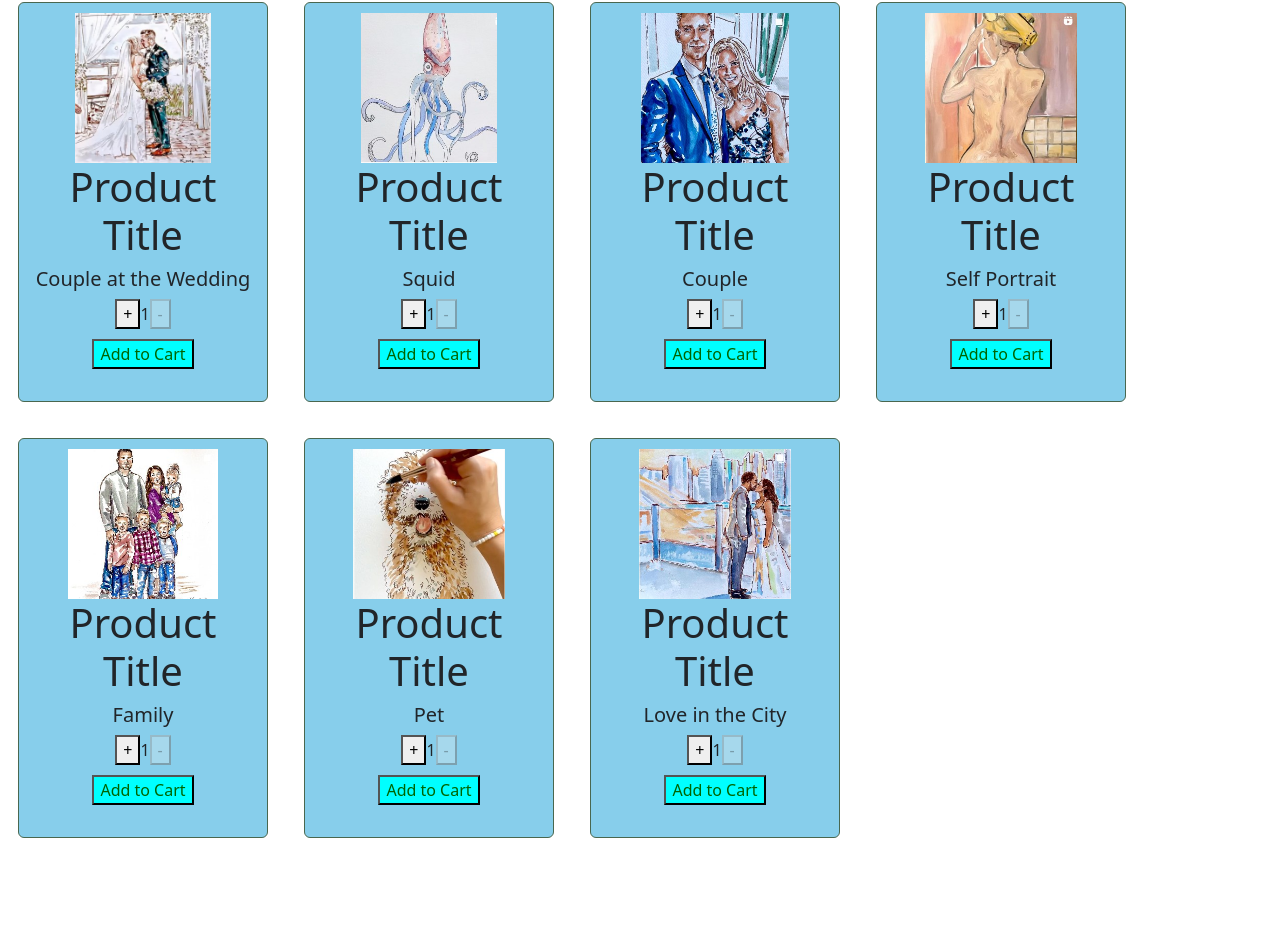
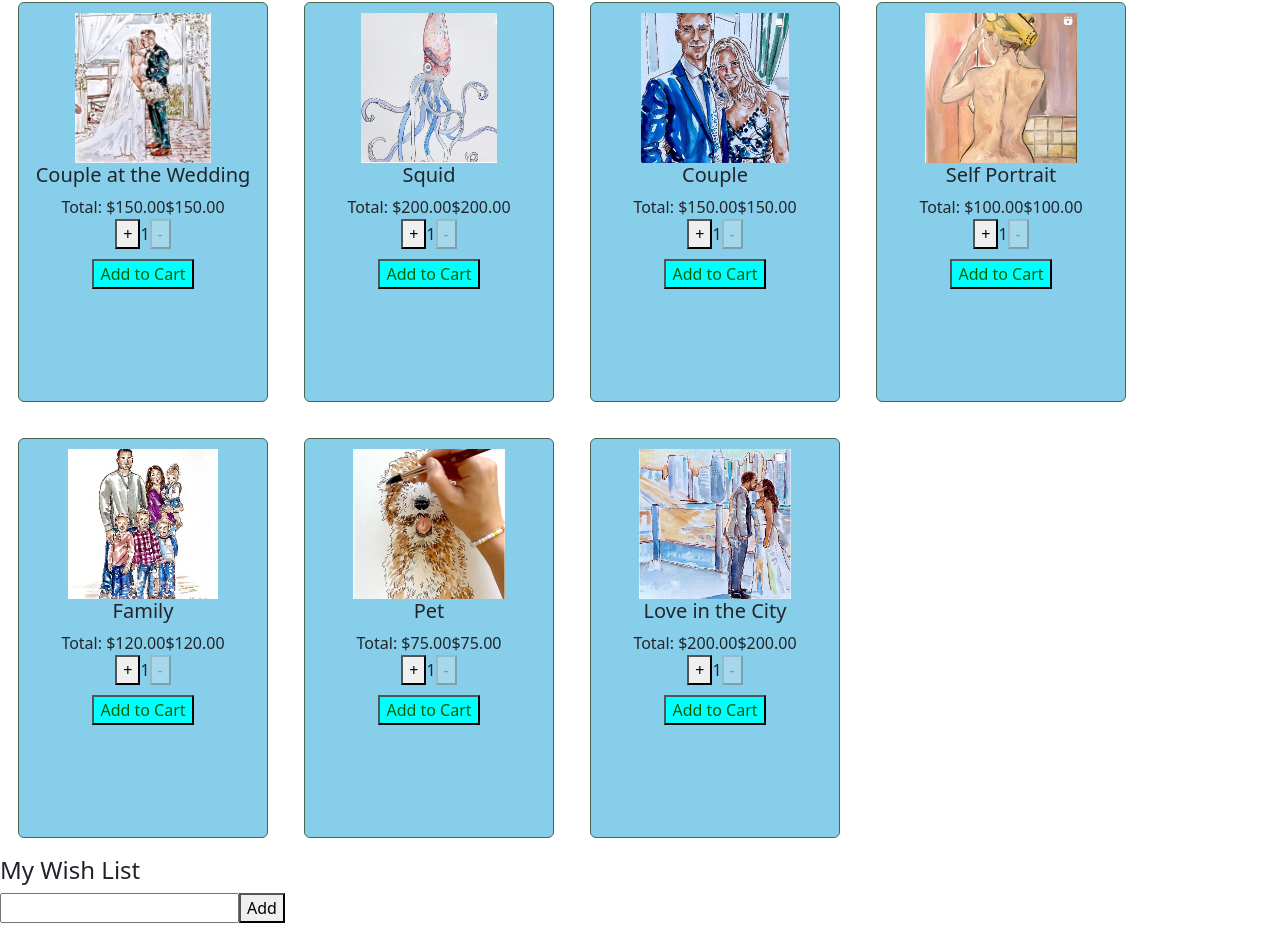
Before and after one commit to BJakeLando/Storefrontend, a React (Create React App) app: page / in a window 1280 px wide. Shown: the part 256-1208 px from the top of the page. Built offline with nearby package versions, Linux system fonts and the light colour scheme.

Commit message:
Competency Report

```diff
--- a/src/App.js
+++ b/src/App.js
@@ -3,7 +3,7 @@ import './App.css';
 import NavBar from './components/navBar';
 import Footer from './components/footer';
 import Catalogue from './pages/catalogue';
-
+import WishList from './components/wishlist';
 import "bootstrap/dist/css/bootstrap.min.css";
 import "bootstrap/dist/js/bootstrap.min.js";
 
@@ -16,6 +16,8 @@ function App() {
 
       <Catalogue />
 
+      <WishList />
+
       <Footer />
 
 
--- a/src/Services/dataService.js
+++ b/src/Services/dataService.js
@@ -24,28 +24,28 @@ const catalogue = [
     {
         _id:'4',
         title: "Self Portrait",
-        price: 12.99,
+        price: 100.00,
         category: "Water Color",
         image: "Self.jpg"
     },
     {
         _id:'5',
         title: "Family",
-        price: 12.99,
+        price: 120.00,
         category: "Oil Based",
         image: "Family.jpg"
     },
     {
         _id:'6',
         title: "Pet",
-        price: 12.99,
+        price: 75.00,
         category: "Water Color",
         image: "pet.jpg"
     },
     {
         _id:'7',
         title: "Love in the City",
-        price: 12.99,
+        price: 200.00,
         category: "Water Color",
         image: "CityLove.jpg"
     },
--- a/src/components/product.jsx
+++ b/src/components/product.jsx
@@ -1,18 +1,36 @@
 import QuantityPicker from "../components/quantityPicker";
 import "./product.css";
+import { useState } from "react";
 
 const Product = (props) => {
-    return (
-        <div className="product">
-            <img src={"/images/" + props.data.image} height={150} alt ="" />
-            <h1>Product Title</h1>
-            <h5>{props.data.title}</h5>
+  const [quantity, setQuantity] = useState(1);
+  const handleQuantityChange = (qty) => {
+    console.log("QuantityPicker Changed", qty);
+    setQuantity(qty);
+  };
 
-            <QuantityPicker />
-            <button className="cart-btn">Add to Cart</button>
+  const getTotal = () => {
+    const total = quantity * props.data.price;
+    return total.toFixed("2");
+  };
 
-        </div>
-    )
-}
+  return (
+    <div className="product">
+      <img src={"/images/" + props.data.image} height={150} alt="" />
+
+      <h5>{props.data.title}</h5>
+
+      <div className="prices">
+        <label className="total">Total: ${getTotal()}</label>
+        <label className="price">${props.data.price.toFixed("2")}</label>
+      </div>
+
+      <div className="controls">
+        <QuantityPicker onChange={handleQuantityChange} />
+        <button className="cart-btn">Add to Cart</button>
+      </div>
+    </div>
+  );
+};
 
 export default Product;
--- a/src/components/quantityPicker.jsx
+++ b/src/components/quantityPicker.jsx
@@ -1,31 +1,31 @@
 import { useState } from "react";
 import "./quantityPicker.css";
 
-
-const QuantityPicker = () => {
+const QuantityPicker = (props) => {
   const [quantity, setQuantity] = useState(1);
 
   const increase = () => {
-    console.log("btn clicked");
     let value = quantity + 1;
     setQuantity(value);
+    props.onChange(value);
   };
 
-    const decrease = () => {
-        //decrease but never go below 1
-        if (quantity === 1)
-        return;
+  const decrease = () => {
+    //decrease but never go below 1
+    if (quantity === 1) return;
 
-
-        let value = quantity - 1;
-        setQuantity(value);
-    };
+    let value = quantity - 1;
+    setQuantity(value);
+    props.onChange(value);
+  };
 
   return (
     <div className="quantityPicker">
       <button onClick={increase}>+</button>
       <label>{quantity}</label>
-      <button disabled={quantity === 1} onClick={decrease}>-</button>
+      <button disabled={quantity === 1} onClick={decrease}>
+        -
+      </button>
     </div>
   );
 };
--- /dev/null
+++ b/src/components/wishlist.jsx
@@ -0,0 +1,35 @@
+import { useState } from "react";
+
+const WishList = () => {
+  const [text, setText] = useState("");
+  const [list, setList] = useState([]);
+
+  const handleTextChange = (e) => {
+    console.log(e.target.value);
+    setText(e.target.value);
+  };
+
+  const addToList = () => {
+    let copy = list;
+    copy.push(text);
+    setList(copy);
+    setText("");
+    console.log(list);
+  };
+  return (
+    <div>
+      <h4>My Wish List</h4>
+      <div>
+        <input type="text" onChange={handleTextChange} value={text}/>
+        <button onClick={addToList}>Add</button>
+      </div>
+      <ul>
+        {list.map((t) => (
+          <li>{t}</li>
+        ))}
+      </ul>
+    </div>
+  );
+};
+
+export default WishList;
```
